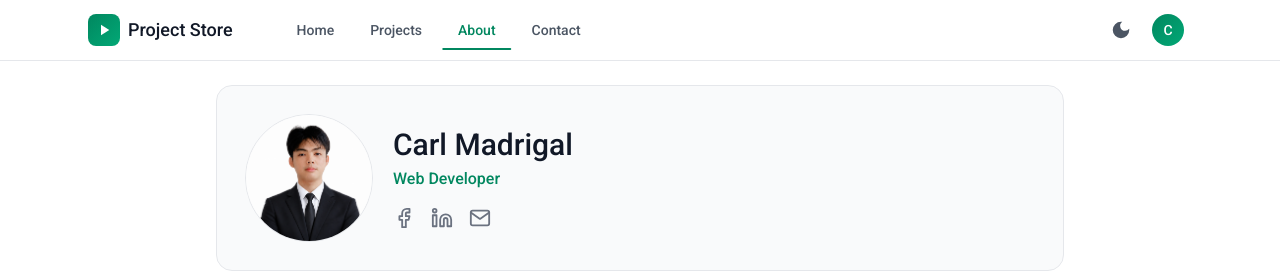
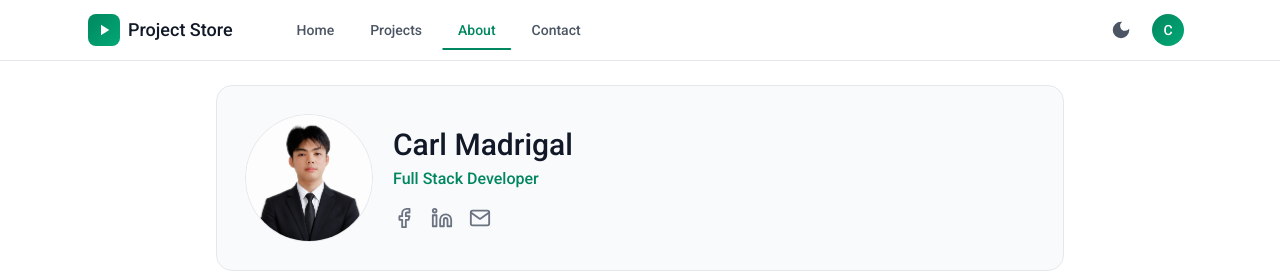
Before and after one commit to Madrigal-Carl/Portfolio, a React (Vite) app: page /about in a window 1280 px wide. Shown: the top 272 px of the page. Built offline with nearby package versions, Linux system fonts and the light colour scheme; no server answers; a web font is replaced by a local one.

Commit message:
update title

```diff
--- a/src/pages/AboutPage.jsx
+++ b/src/pages/AboutPage.jsx
@@ -59,7 +59,7 @@ export default function AboutPage() {
               Carl Madrigal
             </h1>
             <p className="text-play-green dark:text-emerald-400 font-medium mt-1">
-              Web Developer
+              Full Stack Developer
             </p>
             <div className="flex items-center gap-4 mt-4 justify-center md:justify-start">
               <a
```
